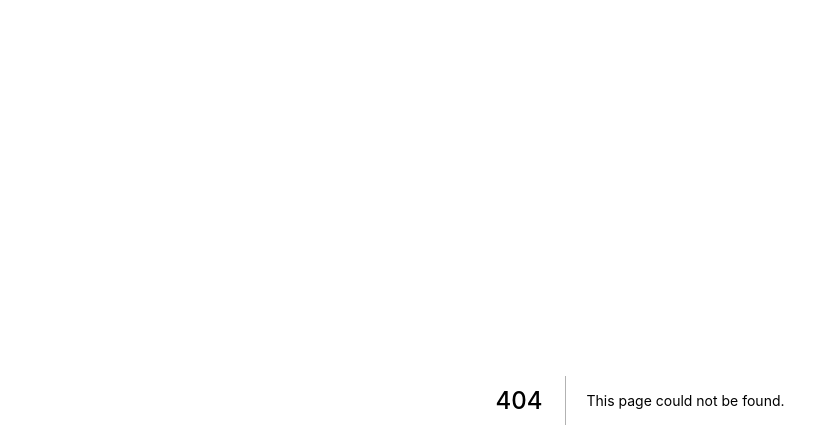
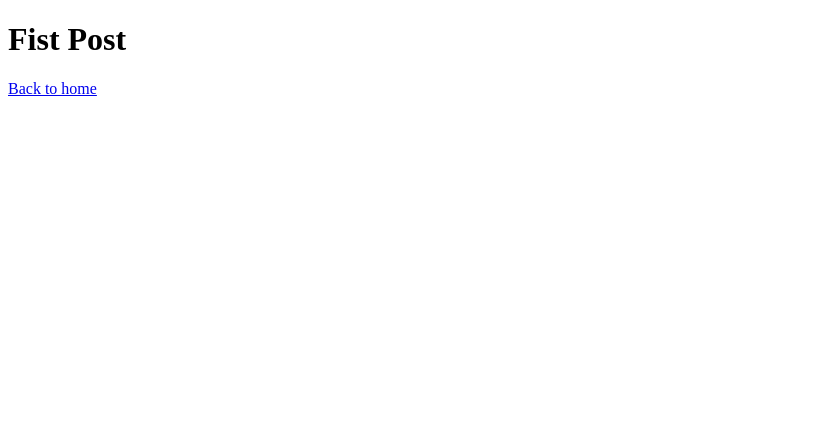
Before and after one commit to Ansai-eye/nextjs-project, a Next.js app: page /posts/first-post in a window 1280 px wide. Before the commit this address had no page. Shown: the top 448 px of the page, without its empty margins (0-839 px from the left). Built offline with nearby package versions, Linux system fonts and the light colour scheme.

Commit message:
do what the org let we do

```diff
--- a/pages/index.js
+++ b/pages/index.js
@@ -1,4 +1,5 @@
 import Head from 'next/head'
+import Link from 'next/link';
 
 export default function Home() {
   return (
@@ -10,7 +11,8 @@
 
       <main>
         <h1 className="title">
-          Welcome to <a href="https://nextjs.org">Next.js!</a>
+          Read {' '}
+          <Link href="/posts/first-post">this page!</Link>
         </h1>
 
         <p className="description">
--- /dev/null
+++ b/pages/posts/first-post.js
@@ -0,0 +1,10 @@
+import Link from 'next/link';
+
+export default function FirstPost() {
+  return <>
+    <h1>Fist Post</h1>
+    <Link href="/">
+      <a>Back to home</a>
+    </Link>
+  </>;
+}
```
